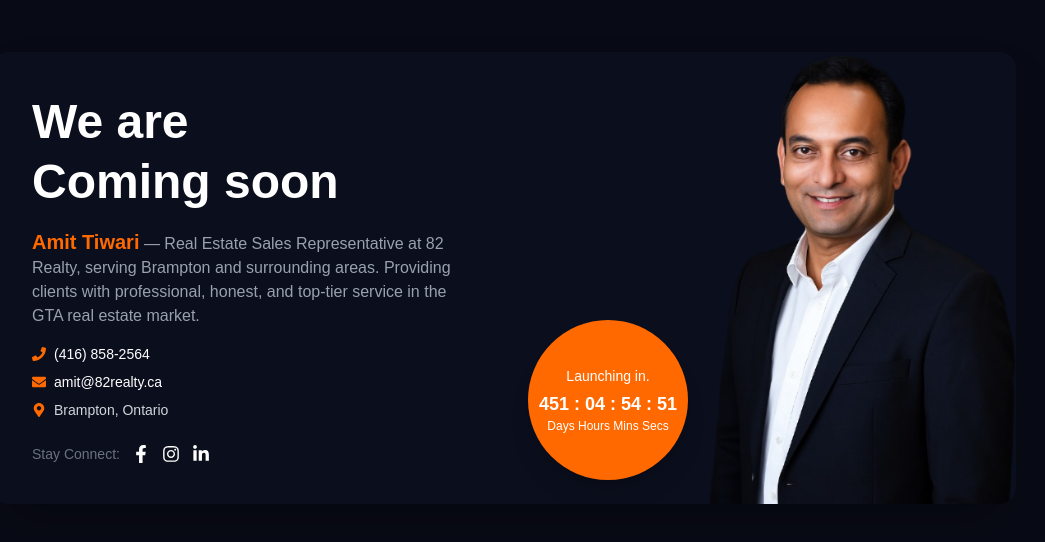
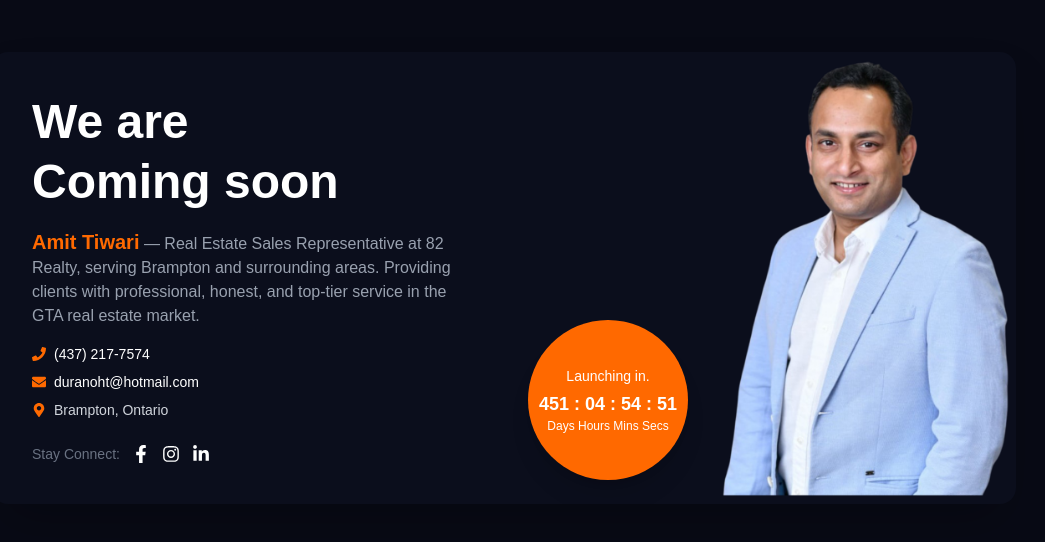
Before and after one commit to usmanraza5245/amit-tiwari-coming-soon, a Next.js app: page / in a window 1280 px wide. Shown: the part 122-664 px from the top of the page, without its empty margins (136-1181 px from the left). Built offline with nearby package versions, Linux system fonts and the light colour scheme.

Commit message:
updated: content and images

```diff
--- a/app/layout.tsx
+++ b/app/layout.tsx
@@ -13,8 +13,8 @@ const geistMono = Geist_Mono({
 });
 
 export const metadata: Metadata = {
-  title: "Realtors",
-  description: "Generated by create next app",
+  title: "Amit Tiwari - Real Estate Sales Representative",
+  description: "Amit Tiwari — Real Estate Sales Representative at 82 Realty, serving Brampton and surrounding areas. Providing clients with professional, honest, and top-tier service in the GTA real estate market.",
 };
 
 export default function RootLayout({
--- a/app/page.tsx
+++ b/app/page.tsx
@@ -17,31 +17,17 @@ export default function HomePage() {
             <div className="text-sm text-gray-300 mb-6 space-y-2">
               <p className="flex items-center gap-2">
                 <FaPhone className="text-orange-500" />
-                <a href="tel:4168582564" className="text-white hover:underline">(416) 858-2564</a>
+                <a href="tel:4168582564" className="text-white hover:underline">(437) 217-7574</a>
               </p>
               <p className="flex items-center gap-2">
                 <FaEnvelope className="text-orange-500" />
-                <a href="mailto:amit@82realty.ca" className="text-white hover:underline">amit@82realty.ca</a>
+                <a href="mailto:duranoht@hotmail.com" className="text-white hover:underline">duranoht@hotmail.com</a>
               </p>
               <p className="flex items-center gap-2">
                 <FaMapMarkerAlt className="text-orange-500" />
                 Brampton, Ontario
               </p>
             </div>
-
-            {/* <form className="flex mb-6">
-              <input
-                type="email"
-                placeholder="Enter email address"
-                className="flex-grow p-3 rounded-l-md border-none bg-[#1f1f1f] text-white placeholder-gray-400"
-              />
-              <button
-                type="submit"
-                className="bg-orange-500 text-white px-5 py-3 rounded-r-md hover:bg-orange-600"
-              >
-                NOTIFY ME
-              </button>
-            </form> */}
 
             <div className="text-sm text-gray-500 flex items-center gap-3">
               Stay Connect:
@@ -60,7 +46,7 @@ export default function HomePage() {
           {/* Right Section with Transparent Image - Hidden on Mobile */}
           <div className="relative w-full h-96 md:h-auto hidden md:block">
             <Image
-              src="/amit-tiwari.png"
+              src="/amit-tiwari-new.png"
               alt="Amit Tiwari"
               layout="fill"
               objectFit="contain"
@@ -68,13 +54,6 @@ export default function HomePage() {
               className="object-cover"
             />
             {/* Countdown Timer */}
-            {/* <div className="absolute bottom-6 left-6 w-40 h-40 bg-orange-500 text-white rounded-full flex flex-col items-center justify-center shadow-xl">
-              <p className="text-sm mb-1">Launching in.</p>
-              <div className="text-center">
-                <p className="text-lg font-bold">451 : 04 : 54 : 56</p>
-                <p className="text-xs">Days Hours Mins Secs</p>
-              </div>
-            </div> */}
             <CountdownTimer />
           </div>
         </div>
```
Also changed, not shown: public/amit-tiwari-new.png (added).
